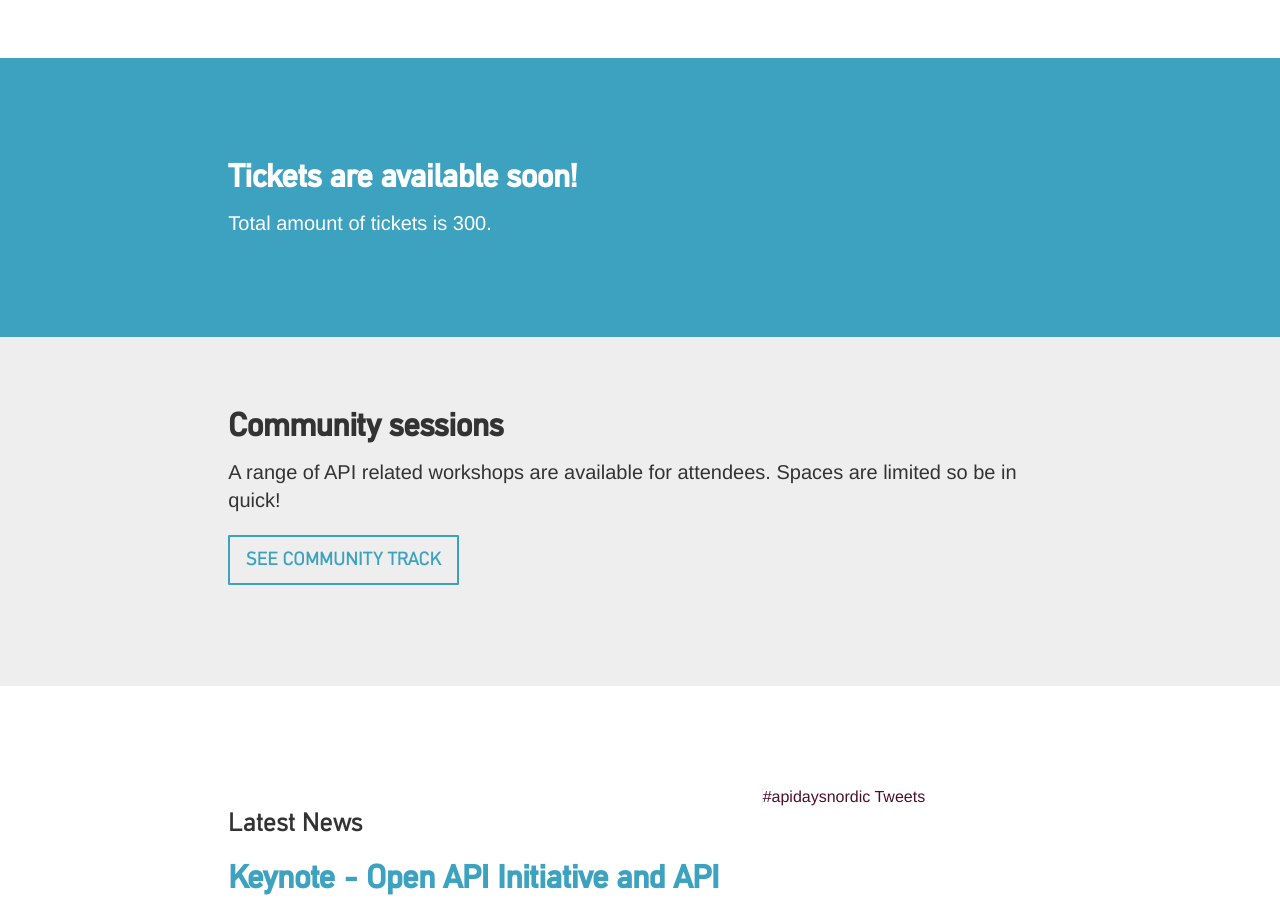
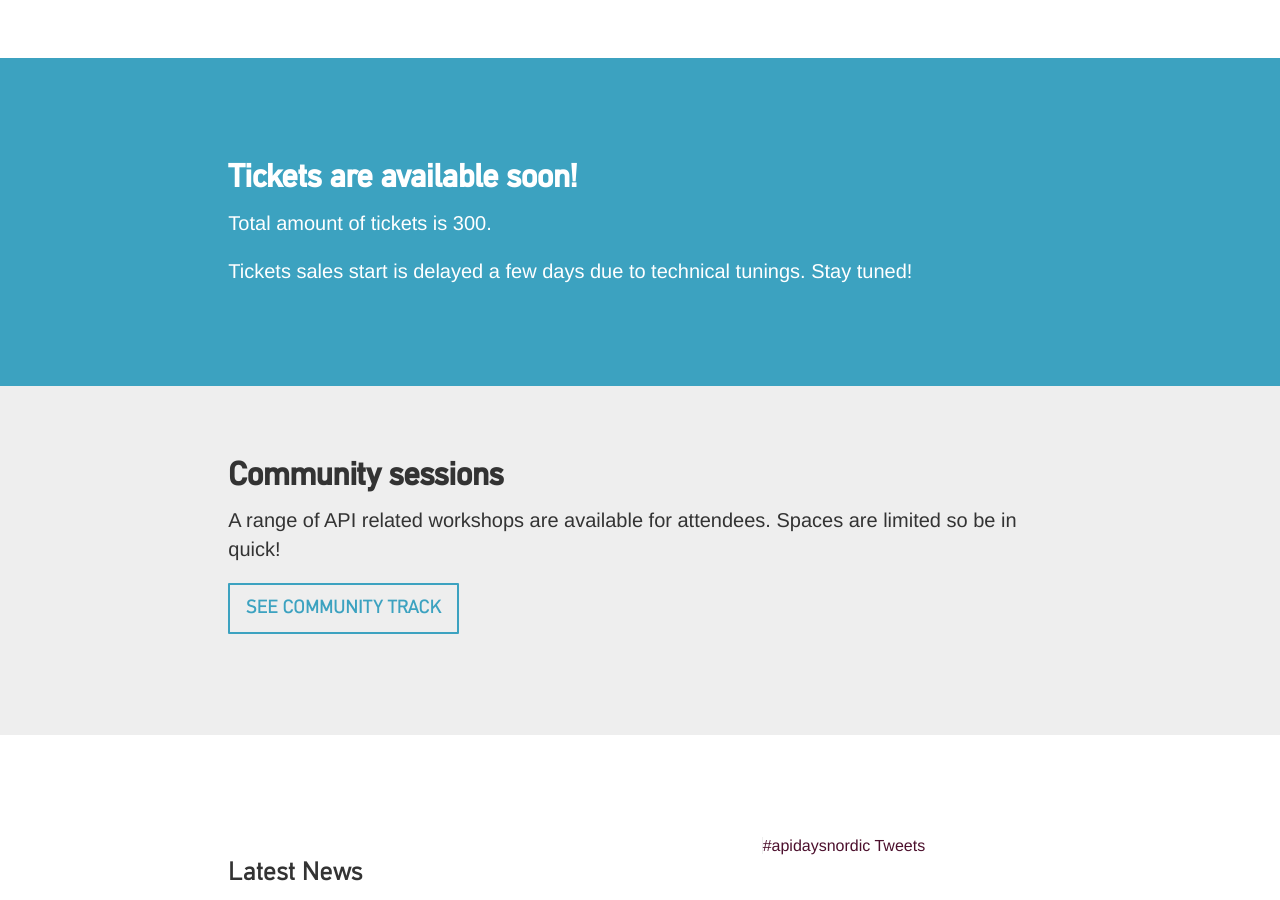
Before and after one commit to apidaysnordic/apidaysnordic.github.io, a Jekyll site: the page built from index.md, in a window 1280 px wide and 900 px high, scrolled down 4422 px. Built offline with Jekyll 4.4.1, drawn with Linux system fonts in a browser that asks for light colours; some web fonts are replaced; comment, search, counter and statistics services are not loaded.

Commit message:
Update default.html

```diff
--- a/_layouts/default.html
+++ b/_layouts/default.html
@@ -295,6 +295,10 @@
 				<p class="p1"><span>
 				Total amount of tickets is 300.
 				</span></p>
+				<p class="p1"><span>
+				Tickets sales start is delayed a few days due to technical tunings. Stay tuned!
+				</span>
+				</p>
 			</div>
 		</div>
 
```
